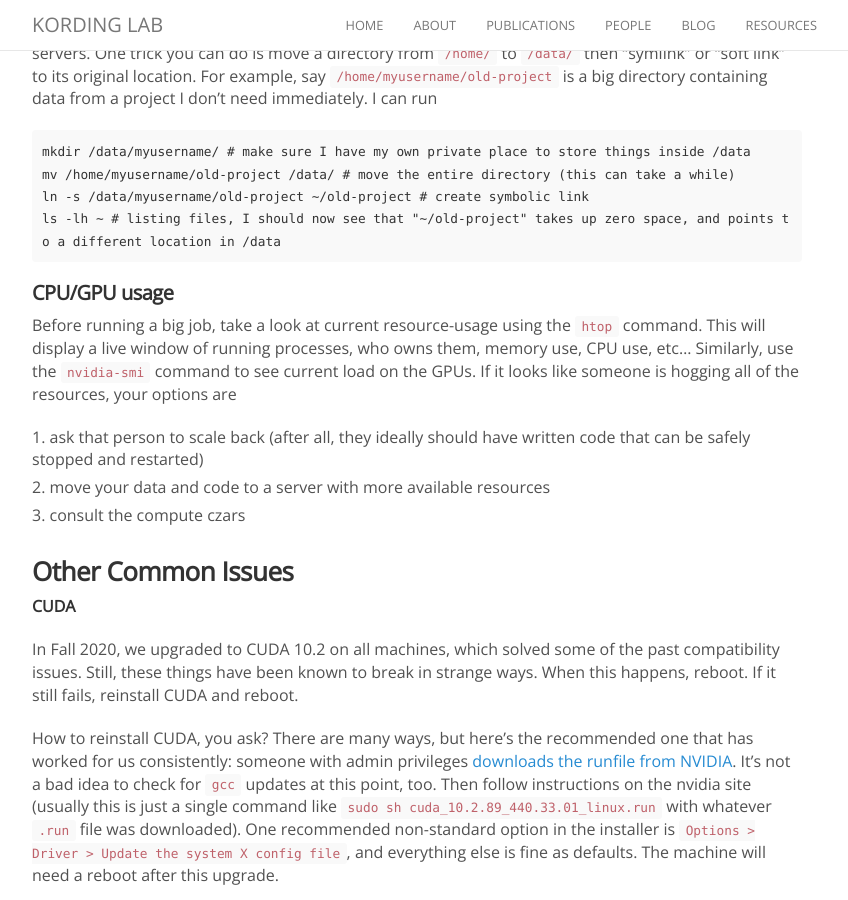
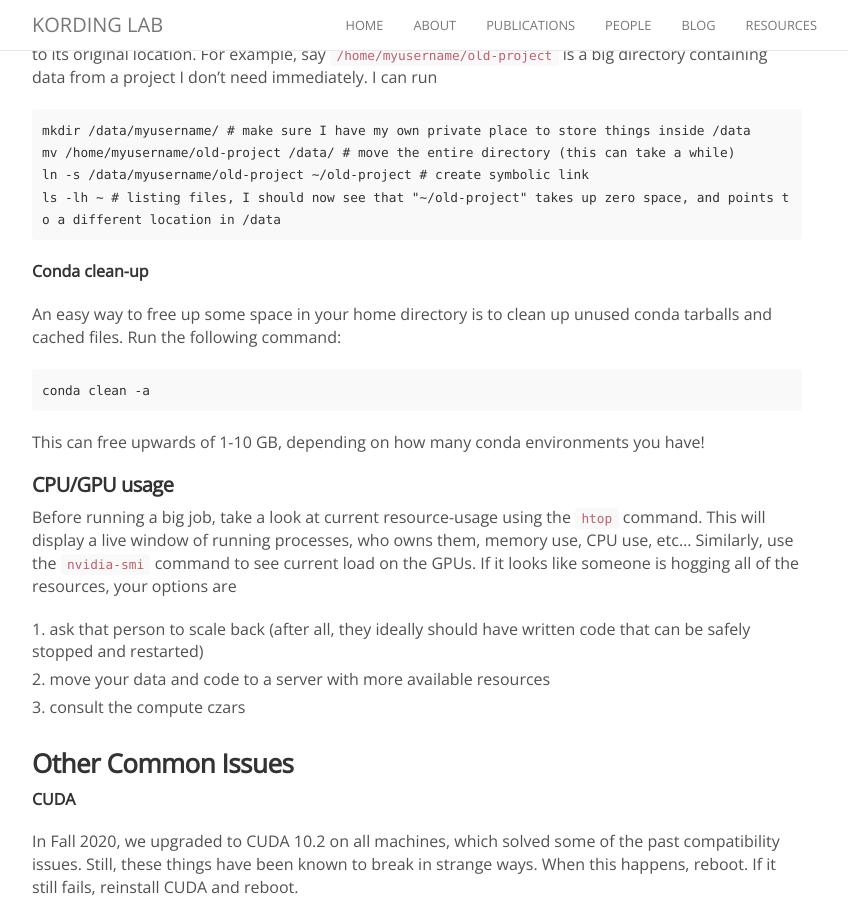
Before and after one commit to KordingLab/KordingLab.github.io, a Jekyll site: the page built from _posts/2019-11-20-intro-resources.md, in a window 1280 px wide and 900 px high, scrolled down 1747 px. Shown: the whole window, without its empty margins (223-1071 px from the left). Built offline with Jekyll 4.4.1, drawn with Linux system fonts in a browser that asks for light colours; nearby versions of some CDN libraries; comment, search, counter and statistics services are not loaded.

Commit message:
Add conda clean command

```diff
--- a/_posts/2019-11-20-intro-resources.md
+++ b/_posts/2019-11-20-intro-resources.md
@@ -19,7 +19,7 @@ We currently have three local machines named Bleen, Dolores, and Quadcorn.
 
 ### Getting Started
 
-**Getting an account**
+#### Getting an account
 
 You can either email a senior lab member for help, or, if you know some bash, create an account yourself.
 First, ask around to get the password to the admin account. Type `useradd my_username` to create
@@ -27,7 +27,7 @@ and account, then `passwd my_username` to make a password. Make sure it's a good
 (These servers are on the web and vulnerable to password-guessing hacks.)
 Finally, make sure to copy a `.profile` and `.bash_profile` file from an existing user to steal their setup (with Anaconda, etc.)
 
-**Setting Up Anaconda**
+#### Setting Up Anaconda
 
 Anaconda is a python environment manager. This allows separate users to easily have different versions of python as well as different versions of packages.
 Individual users can also create separate environments if different projects have conflicting version needs.
@@ -71,6 +71,14 @@ This will list all of the files and subdirectories of your home directory in ord
     mv /home/myusername/old-project /data/ # move the entire directory (this can take a while)
     ln -s /data/myusername/old-project ~/old-project # create symbolic link
     ls -lh ~ # listing files, I should now see that "~/old-project" takes up zero space, and points to a different location in /data
+
+**Conda clean-up**
+
+An easy way to free up some space in your home directory is to clean up unused conda tarballs and cached files. Run the following command:
+
+    conda clean -a
+
+This can free upwards of 1-10 GB, depending on how many conda environments you have!
 
 #### CPU/GPU usage
 
```
